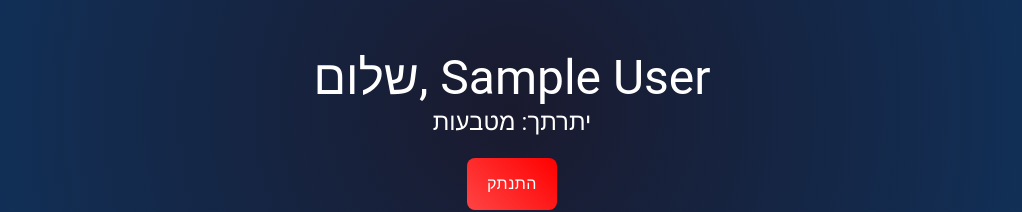
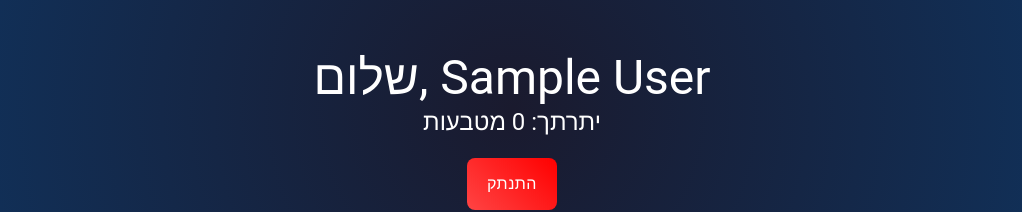
Before and after one commit to orabitbol/Cosmic-Coin, a React (Vite) app: page /account in a window 1280 px wide. Shown: the top 212 px of the page, without its empty margins (128-1150 px from the left). Built offline with nearby package versions, Linux system fonts and the light colour scheme; no server answers; the database is empty; sample sign-in values are in the browser's storage.

Commit message:
add history

```diff
--- a/src/component/account/Account.tsx
+++ b/src/component/account/Account.tsx
@@ -3,9 +3,11 @@ import { userStore } from "../../store/userStore";
 import { Container, Typography, Button } from "@mui/material";
 import { useNavigate } from "react-router-dom";
 import "./account.scss";
+import { balanceStore } from "../../store/balanceStore";
 
 const Account = observer(() => {
-  const { user, balance, logout } = userStore;
+  const { user, logout } = userStore;
+  const { balance } = balanceStore;
   const navigate = useNavigate();
 
   const handleLogout = async () => {
```
